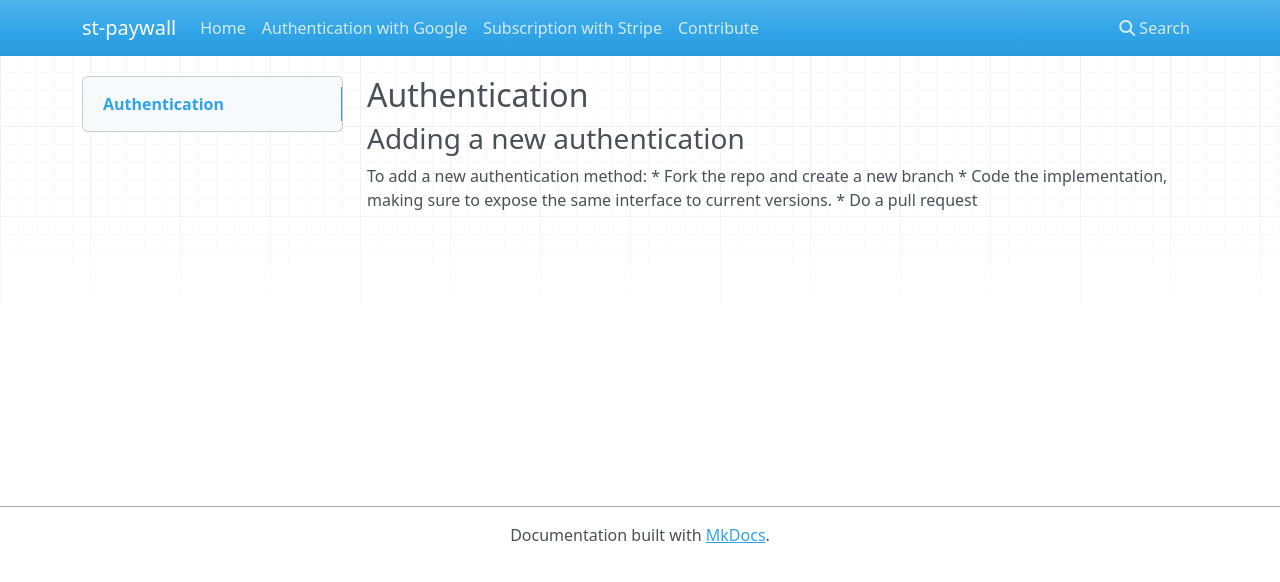
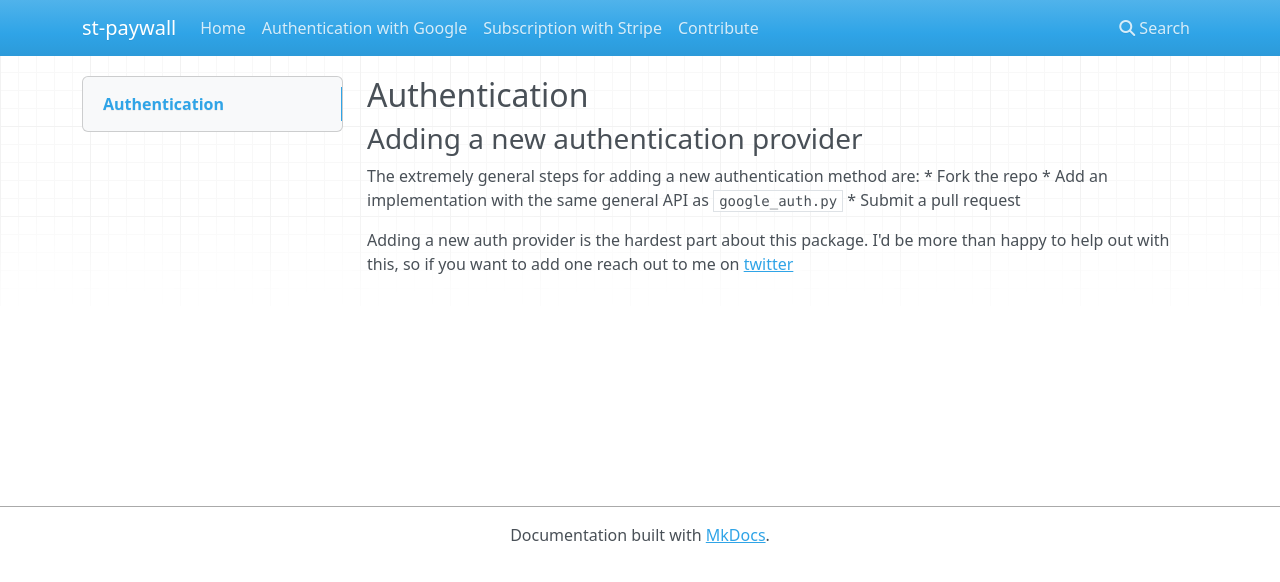
Before and after one commit to tylerjrichards/st-paywall, an MkDocs documentation site: the page built from docs/authentication-contribute.md, in a window 1280 px wide. Shown: the top 582 px of the page. Built offline with MkDocs 1.6.1, drawn with Linux system fonts in a browser that asks for light colours; nearby versions of some CDN libraries.

Commit message:
docs edits from review

```diff
--- a/docs/authentication-contribute.md
+++ b/docs/authentication-contribute.md
@@ -1,8 +1,10 @@
 # Authentication
 
-## Adding a new authentication
+## Adding a new authentication provider
 
-To add a new authentication method:
-* Fork the repo and create a new branch
-* Code the implementation, making sure to expose the same interface to current versions.
-* Do a pull request
+The extremely general steps for adding a new authentication method are:
+* Fork the repo
+* Add an implementation with the same general API as `google_auth.py`
+* Submit a pull request
+
+Adding a new auth provider is the hardest part about this package. I'd be more than happy to help out with this, so if you want to add one reach out to me on [twitter](https://twitter.com/tylerjrichards)
```
Also changed, not shown: README.md (+8 -4 lines), docs/subscription-buymeacoffee.md (added, +15 -0 lines).
